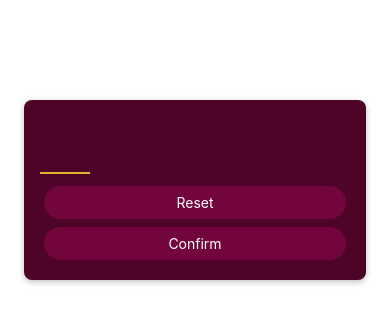
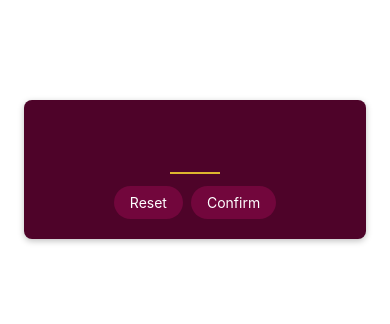
Before and after one commit to JRoman2018/ReactNative-Mini-Game, a React Native app: screen / in a window 390 px wide. Shown: the top 324 px of the page. Built offline with nearby package versions, Linux system fonts and the light colour scheme.

Commit message:
add flex

```diff
--- a/screens/StartGameScreen.js
+++ b/screens/StartGameScreen.js
@@ -11,14 +11,22 @@ const StartGameScreen = () => {
 				autoCapitalize='none'
 				autoCorrect={false}
 			/>
-			<PrimaryButton>Reset</PrimaryButton>
-			<PrimaryButton>Confirm</PrimaryButton>
+			<View style={styles.buttonsContainer}>
+				<View>
+					<PrimaryButton>Reset</PrimaryButton>
+				</View>
+				<View>
+					<PrimaryButton>Confirm</PrimaryButton>
+				</View>
+			</View>
 		</View>
 	)
 }
 
 const styles = StyleSheet.create({
 	inputContainer: {
+		justifyContent: 'center',
+		alignItems: 'center',
 		marginTop: 100,
 		marginHorizontal: 24,
 		padding: 16,
@@ -41,6 +49,9 @@ const styles = StyleSheet.create({
 		fontWeight: 'bold',
 		textAlign: 'center',
 	},
+	buttonsContainer: {
+		flexDirection: 'row',
+	},
 })
 
 export default StartGameScreen
```
